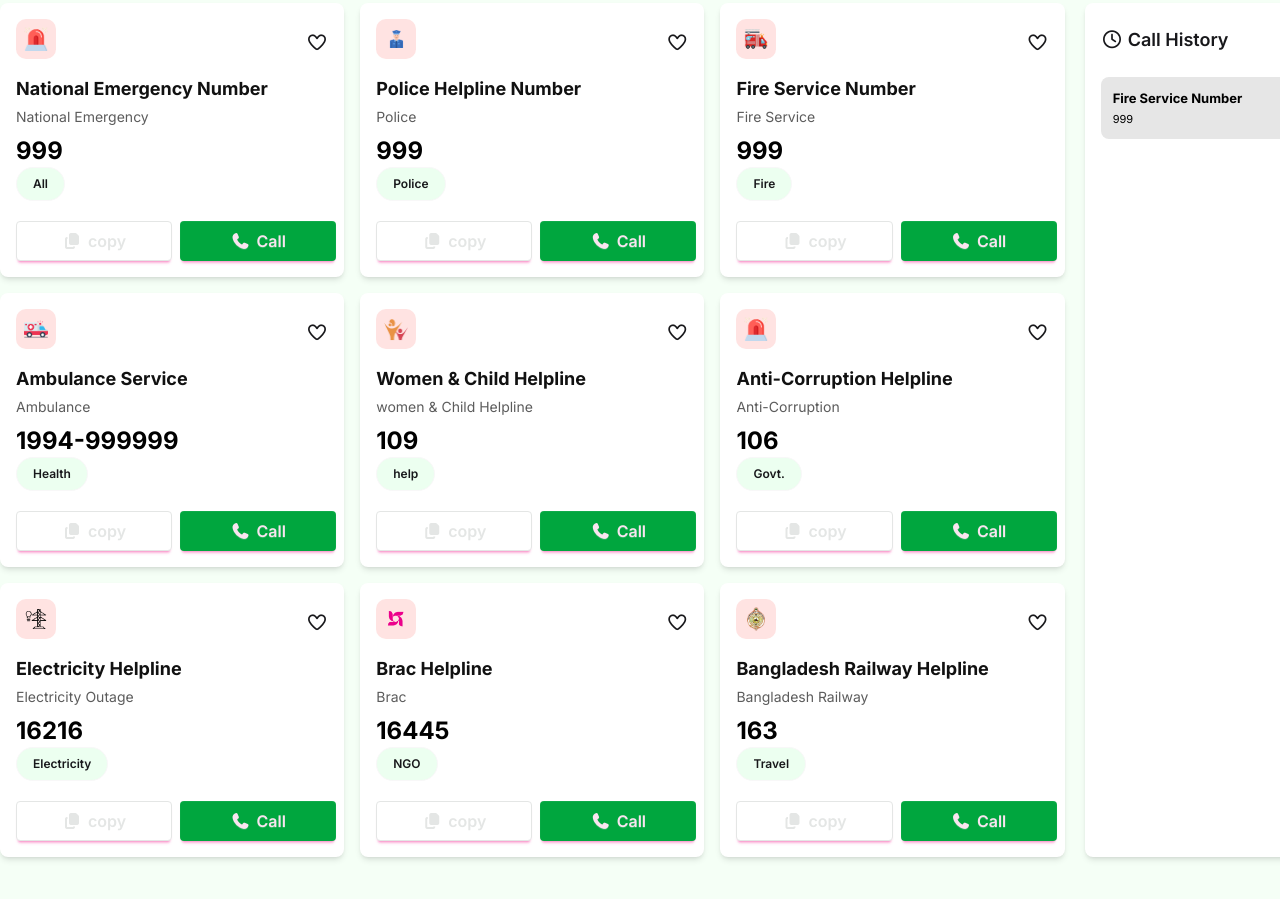
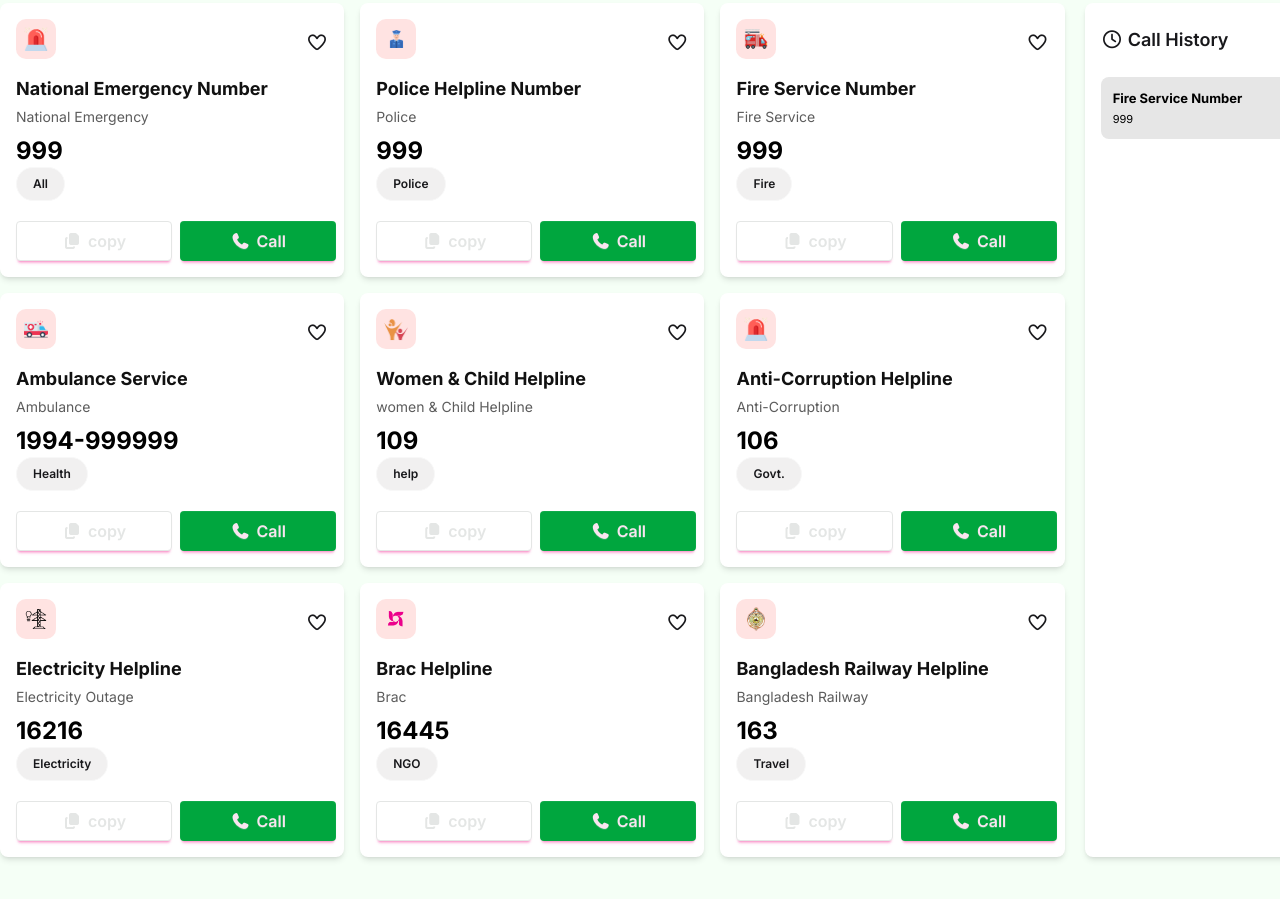
Before and after one commit to asifemran890/My-Five-Assignment, a plain HTML site: page index.html in a window 1280 px wide. Shown: the part 459-1358 px from the top of the page. Drawn offline with nearby package versions, Linux system fonts and the light colour scheme.

```diff
--- a/index.html
+++ b/index.html
@@ -129,7 +129,7 @@
                 999
               </p>
               <div
-                class="badge rounded-[50px] bg-[#ecfff0] text-[12px] p-4 font-semibold"
+                class="badge rounded-[50px] bg-[#f1f0f0] text-[12px] p-4 font-semibold"
               >
                 All
               </div>
@@ -177,7 +177,7 @@
                 999
               </p>
               <div
-                class="badge rounded-[50px] bg-[#ecfff0] text-[12px] p-4 font-semibold"
+                class="badge rounded-[50px] bg-[#f1f0f0] text-[12px] p-4 font-semibold"
               >
                 Police
               </div>
@@ -225,7 +225,7 @@
                 999
               </p>
               <div
-                class="badge rounded-[50px] bg-[#ecfff0] text-[12px] p-4 font-semibold"
+                class="badge rounded-[50px] bg-[#f1f0f0] text-[12px] p-4 font-semibold"
               >
                 Fire
               </div>
@@ -273,7 +273,7 @@
                 1994-999999
               </p>
               <div
-                class="badge rounded-[50px] bg-[#ecfff0] text-[12px] p-4 font-semibold"
+                class="badge rounded-[50px] bg-[#f1f0f0] text-[12px] p-4 font-semibold"
               >
                 Health
               </div>
@@ -321,7 +321,7 @@
                 109
               </p>
               <div
-                class="badge rounded-[50px] bg-[#ecfff0] text-[12px] p-4 font-semibold"
+                class="badge rounded-[50px] bg-[#f1f0f0] text-[12px] p-4 font-semibold"
               >
                 help
               </div>
@@ -369,7 +369,7 @@
                 106
               </p>
               <div
-                class="badge rounded-[50px] bg-[#ecfff0] text-[12px] p-4 font-semibold"
+                class="badge rounded-[50px] bg-[#f1f0f0] text-[12px] p-4 font-semibold"
               >
                 Govt.
               </div>
@@ -417,7 +417,7 @@
                 16216
               </p>
               <div
-                class="badge rounded-[50px] bg-[#ecfff0] text-[12px] p-4 font-semibold"
+                class="badge rounded-[50px] bg-[#f1f0f0] text-[12px] p-4 font-semibold"
               >
                 Electricity
               </div>
@@ -465,7 +465,7 @@
                 16445
               </p>
               <div
-                class="badge rounded-[50px] bg-[#ecfff0] text-[12px] p-4 font-semibold"
+                class="badge rounded-[50px] bg-[#f1f0f0] text-[12px] p-4 font-semibold"
               >
                 NGO
               </div>
@@ -513,7 +513,7 @@
                 163
               </p>
               <div
-                class="badge rounded-[50px] bg-[#ecfff0] text-[12px] p-4 font-semibold"
+                class="badge rounded-[50px] bg-[#f1f0f0] text-[12px] p-4 font-semibold"
               >
                 Travel
               </div>
```
